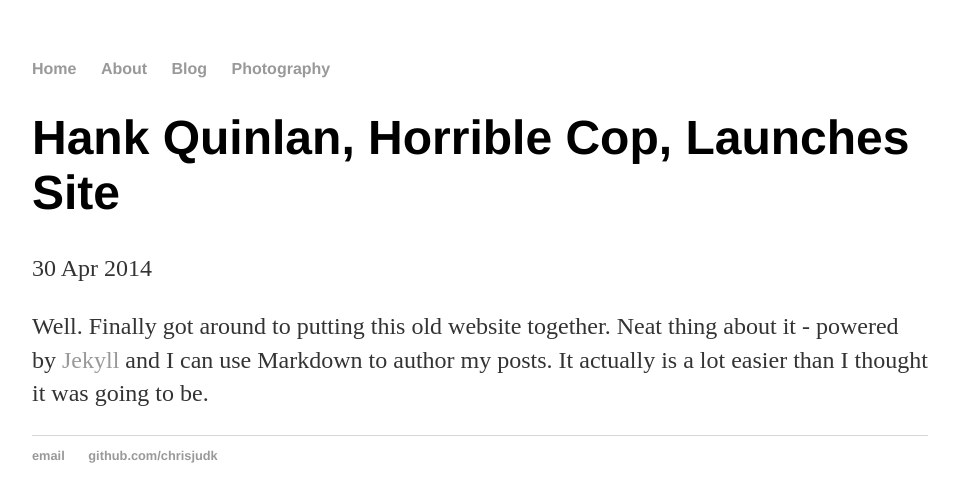
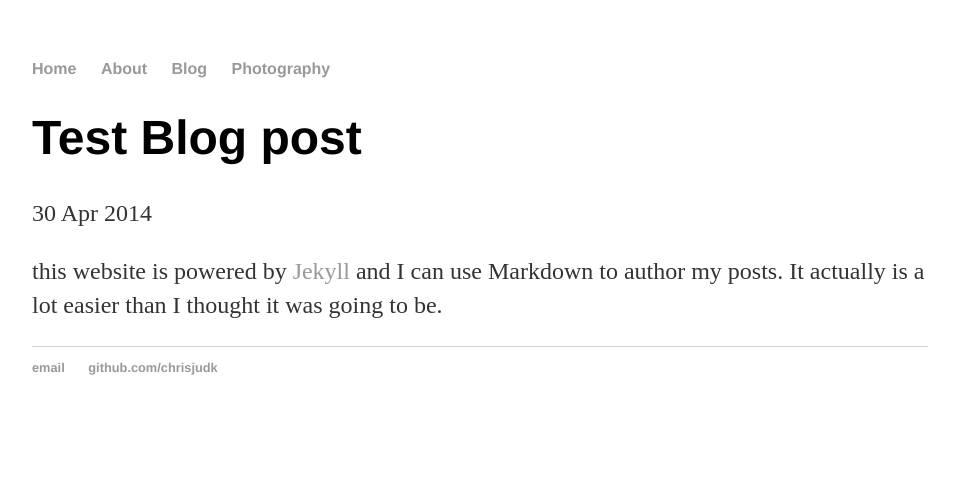
Before and after one commit to chrisjudk/chrisjudk.github.io, a Jekyll site: the page built from _posts/2014-04-30-Test-Post.md, in a window 1280 px wide. Shown: the top 502 px of the page, without its empty margins (160-1119 px from the left). Built offline with Jekyll 4.4.1, drawn with Linux system fonts in a browser that asks for light colours.

Commit message:
Update 2014-04-30-Test-Post.md

```diff
--- a/_posts/2014-04-30-Test-Post.md
+++ b/_posts/2014-04-30-Test-Post.md
@@ -1,7 +1,6 @@
 ---
 layout: post
-title: "Hank Quinlan, Horrible Cop, Launches Site"
+title: "Test Blog post"
 date: 2014-04-30
 ---
-
-Well. Finally got around to putting this old website together. Neat thing about it - powered by [Jekyll](http://jekyllrb.com) and I can use Markdown to author my posts. It actually is a lot easier than I thought it was going to be.
+this website is powered by [Jekyll](http://jekyllrb.com) and I can use Markdown to author my posts. It actually is a lot easier than I thought it was going to be.
```
